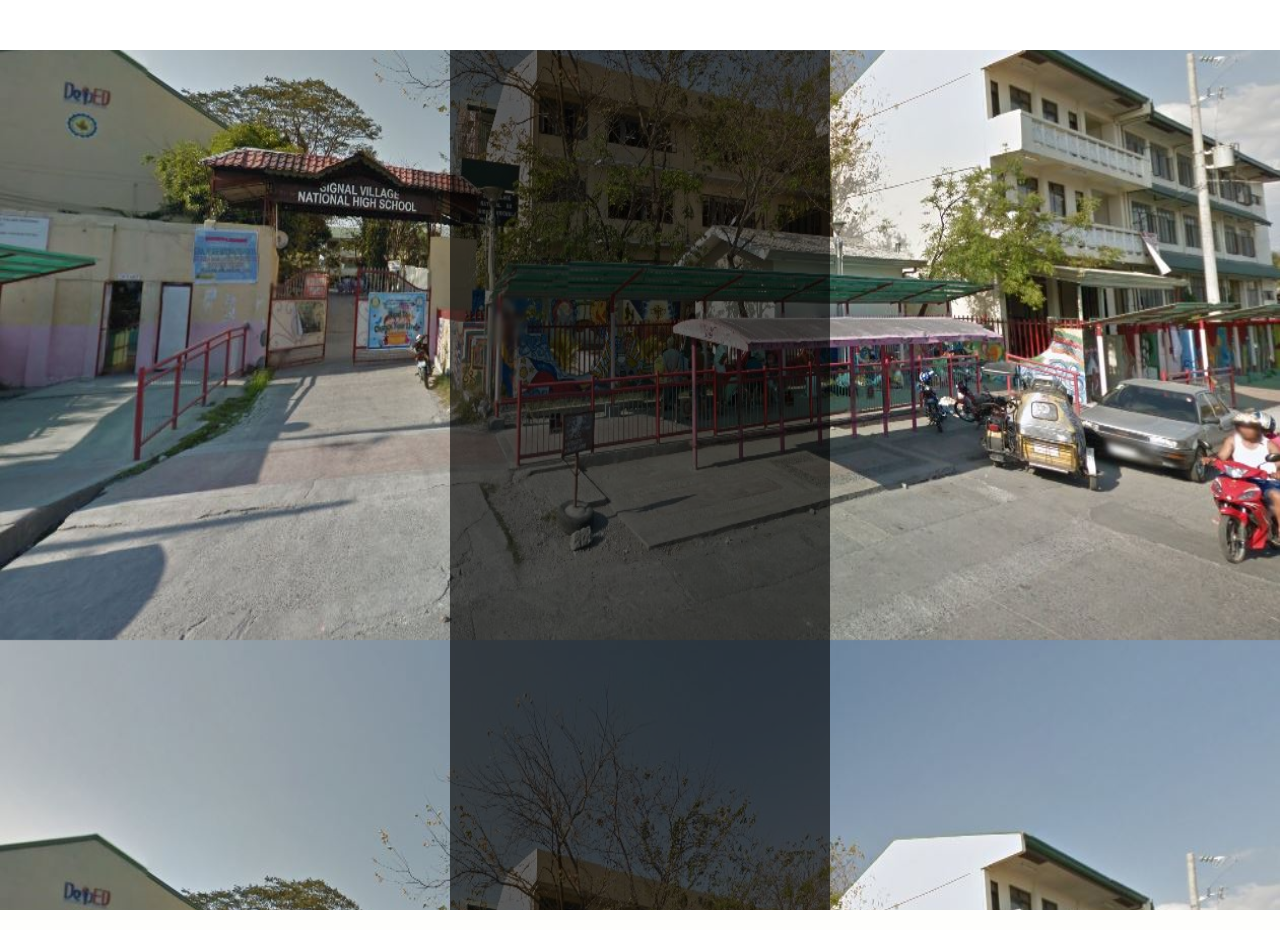
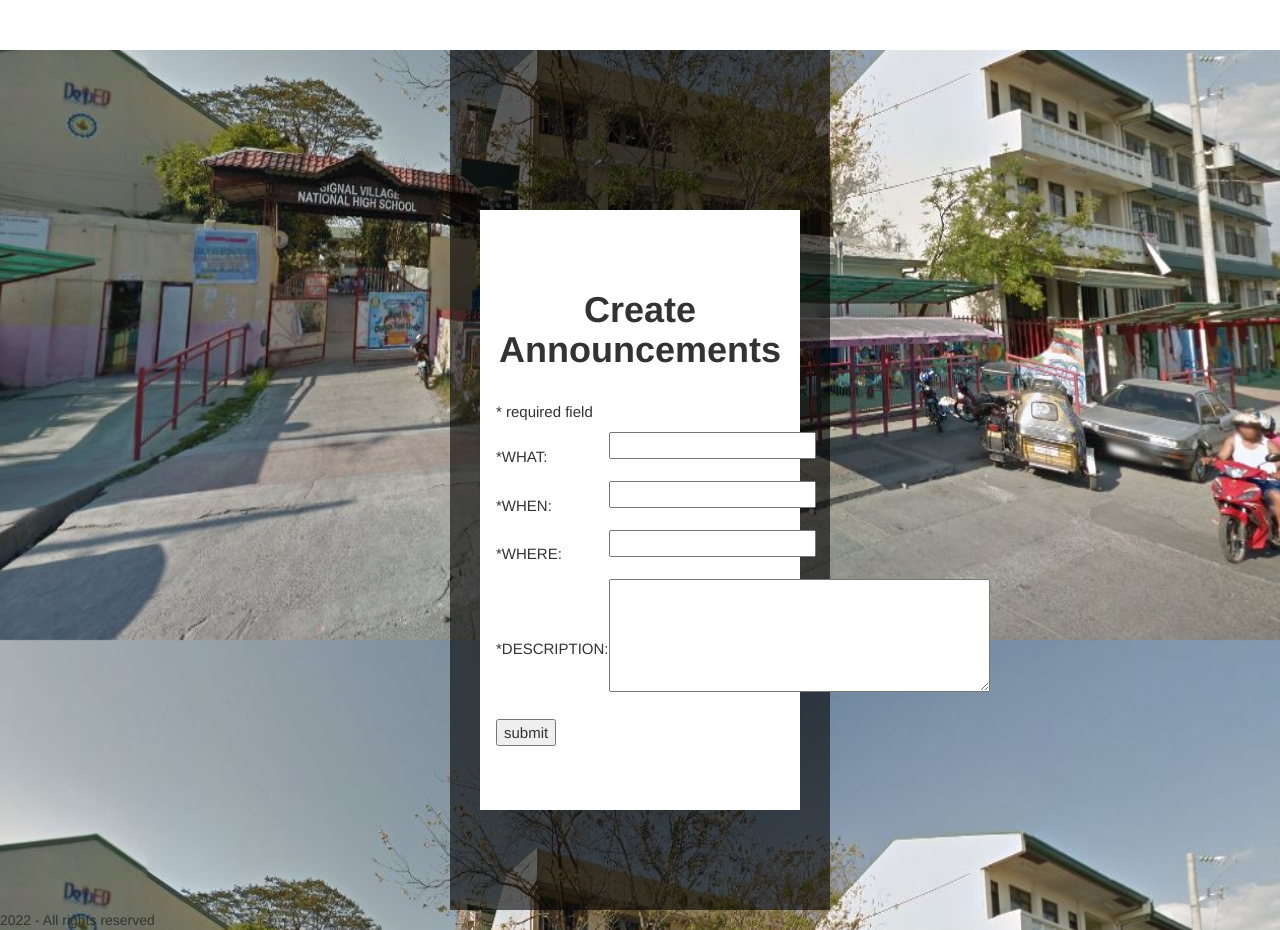
Before and after one commit to j-pajaron/SytemaTECH, a PHP site: page /faculty/generalannouncements.php in a window 1280 px wide. Shown: the part 1760-2690 px from the top of the page. Run offline with PHP 8.4, Linux system fonts and the light colour scheme; the visitor is signed in with stand-in values (Sample User, id 1); tables that the repository leaves empty or names only in its code hold one stand-in row (values such as "Sample post").

Commit message:
general announcement (faculty)

```diff
--- a/svnhs-schoolboard/admin/generalannouncements.php
+++ b/svnhs-schoolboard/admin/generalannouncements.php
@@ -323,7 +323,7 @@
 		</ul>
 	</div>
 
-	<!-- Additional Content -->
+	<!-- Create Announcement -->
 	<div id="additional_container_body">
 		<div class="additional_body"></div>
 		<div class="additional_white">
--- a/svnhs-schoolboard/faculty/generalannouncements.php
+++ b/svnhs-schoolboard/faculty/generalannouncements.php
@@ -14,6 +14,82 @@
     }
 
     require_once('../config.php');
+?>
+
+<?php
+
+	 /*start - for creating announcement*/
+
+        $whatErr = "";
+        $whenErr = "";
+        $whereErr = "";
+        $contentErr = "";
+        $incomplete_data = "";
+
+        $what = "";
+        $when = "";
+        $where = "";
+        $content = "";
+
+        if($_SERVER["REQUEST_METHOD"] == "POST"){
+
+        	function clean_data($data){
+        		$data = trim($data);					/*   abc     */
+        		$data = stripslashes($data);			/* abc/def/gfh/ */
+        		$data = htmlspecialchars($data);		/*<br><div>*/
+        		return $data;
+        	}
+
+
+        	if(empty($_POST['what'])){
+        		$whatErr = "*Subject is required.";
+        	}
+        	else{
+        		$what = clean_data($_POST['what']);
+        	}
+
+        	if(empty($_POST['when'])){
+        		$whenErr = "*Date is required.";
+        	}
+        	else{
+        		$when = clean_data($_POST['when']);
+        	}
+
+        	if(empty($_POST['where'])){
+        		$whereErr = "*Place is required.";
+        	}
+        	else{
+        		$where = clean_data($_POST['where']);
+        	}
+
+        	if(empty($_POST['content'])){
+        		$contentErr = "*Description is required.";
+        	}
+        	else{
+        		$content = clean_data($_POST['content']);
+        	}
+
+
+        	if(empty($what) || empty($when) || empty($where) || empty($content)){
+        		$incomplete_data = "Please input required data";
+        	}
+        	else{
+        		$sql = "INSERT INTO announcements (what, location, content) VALUES ('$what', '$where', '$content')";
+        		if(mysqli_query($link,$sql)){			/*nageexecute ng query*/
+        			echo "<script type=\"text/javascript\">
+                        alert(\"Your Announcement is waiting for approval.\");
+                        window.location = \"generalannouncements.php\"
+                    </script>";
+        		}
+        		else{
+        			echo "Error: ".$sql. " ".mysqli_error($conn);
+        		}
+        	}
+
+        }
+
+        /*end - for creating annoucement*/
+
 ?>
 <!DOCTYPE html>
 <html>
@@ -115,7 +191,7 @@
 			padding-left: 12px;
 			padding-right: 12px;
 			text-align: center;
-			font-size: 60px;
+			font-size: 15px;
 			margin-top: -900px;
 			margin-left: 450px;
 			margin-right: 450px;
@@ -140,6 +216,23 @@
 			opacity: 0.6;
 			z-index: -5;
 			position: relative;
+		}
+
+		.additional_white{					/*yung white sa create announcement*/
+			background-color: white;
+			height: 600px;
+			margin-top: 200px;
+			margin-left: 480px;
+			margin-right: 480px;
+			position: relative;
+		}
+
+		.additional_text{					/*yung text sa addtional-body*/
+			padding-top: 60px;
+			padding-left: 16px;
+			padding-right: 16px;
+			font-size: 15px;
+			margin-top: -900px;
 		}
 
 	</style>
@@ -180,22 +273,148 @@
 	<div id="announcement_container_body" >
 		<div class="announcement_body"></div>
 		<div class="announcement_text">
-			<b>Announcements</b><br>
-			faculty na po ito
+			<h1><b>Approved Announcements</b></h1><br>
+			<br><br><br>
+			<?php $qry = "SELECT * FROM announcements WHERE deleted IS NULL AND approval = 2"; ?>
+			<?php if($result = mysqli_query($link, $qry)): ?>
+			<?php if(mysqli_num_rows($result) > 0): ?>
+
+			<table class="table table-striped table-hover">
+				<thead>
+					<tr>
+						<th scope="col">#</th>
+						<th scope="col">What</th>
+						<th scope="col">When</th>
+						<th scope="col">Where</th>
+						<th scope="col">Content</th>
+						<th scope="col">Posted:</th>
+					</tr>
+				</thead>
+				<tbody>
+					<?php
+						$i=0;
+						$j=1;
+						while($rows = mysqli_fetch_array($result)):
+					?>
+					<tr>
+						<?php
+							$i++;
+						?>
+						<td classs="text-center">
+							<?php
+								echo $j++;
+							?>
+						</td>
+						<td>
+							<?=
+								$rows["what"]
+							?>
+						</td>
+						<td>
+							<?=
+								$rows["when_date"]
+							?>
+								at
+							<?=
+								$rows["when_time"]
+							?>
+						</td>
+						<td>
+							<?=
+								$rows["location"]
+							?>
+						</td>
+						<td>
+							<?=
+								$rows["content"]
+							?>
+						</td>
+						<td>
+							<?=
+								$rows["time_posted"]
+							?>
+							at
+							<?=
+								$rows["date_posted"]
+							?>
+						</td>
+					</tr>
+				<?php
+					endwhile;
+				?>
+				</tbody>
+			</table>
+			<?php
+				else:
+			?>
+				<br><br>
+				<div class="alert alert-danger"><em>No records found.</em></div>
+			<?php
+				endif;
+			?>
+			<?php
+				else:
+			?>
+				<br><br>
+				<div class="alert alert-danger"><em>Something went wrong. Query related error.</em></div>
+			<?php
+				endif;
+			?>
 		</div>
+
 	</div>
 
 	<!-- white na container sa gitna -->
 	<div id="white_container_body"></div>
 
-	<!-- Additional Content -->
+	<!-- Create Announcement -->
 	<div id="additional_container_body">
-		<div class="additional_body">
-
+		<div class="additional_body"></div>
+		<div class="additional_white">
+			<div class="additional_text">
+				<center><h1><b>Create Announcements</b></h1><br></center>
+				<div>
+					<p><span class = "error">* required field</span></p>
+					<form method="POST" action="<?php echo htmlspecialchars($_SERVER['PHP_SELF']);?>">
+						<table>
+							<tr>
+								<td><span class="error">*</span>WHAT:</td>
+								<td>
+									<input type="text" name="what"><br/><span class="error"><?php echo $whatErr;?></span><br/>
+								</td>
+							</tr>
+							<tr>
+								<td><span class="error">*</span>WHEN:</td>
+								<td>
+									<input type="text" name="when"><br/><span class="error"><?php echo $whenErr;?></span><br/>
+								</td>
+							</tr>
+							<tr>
+								<td><span class="error">*</span>WHERE:</td>
+									<td><input type="text" name="where"><br/><span class="error"><?php echo $whereErr;?></span><br/>
+								</td>
+							</tr>
+							<tr>
+								<td><span class="error">*</span>DESCRIPTION:</td>
+									<td><textarea name="content" rows="5" cols="40"></textarea><br/><span class="error"><?php echo $contentErr;?></span><br/>
+								</td>
+							</tr>
+							<tr>
+								<td>
+									<input type="submit" name="submit" value="submit"><br/><span class="error"><?php echo $incomplete_data;?></span><br/>
+								</td>
+							</tr>
+						</table>
+					</form>
+				</div>
+			</div>
 		</div>
 	</div>
 
-
+	<div class="before_footer"></div>
+	<footer class="footer">
+		2022 - All rights reserved
+	</footer>
 
 </body>
 </html>
--- a/svnhs-schoolboard/faculty/profile.php
+++ b/svnhs-schoolboard/faculty/profile.php
@@ -149,9 +149,11 @@
 
 	<div id="profile_container_body">
 		<b>Profile Information</b>
+		<div class = "col-1">
+			<a href="../logout.php" class="btn btn-danger">Logout</a>
+		</div>
 		<hr>
 	</div>
-	<a href="../logout.php" class="btn btn-danger">Logout</a>
 	<div id="profile_data_body">
 
 	</div>
```
